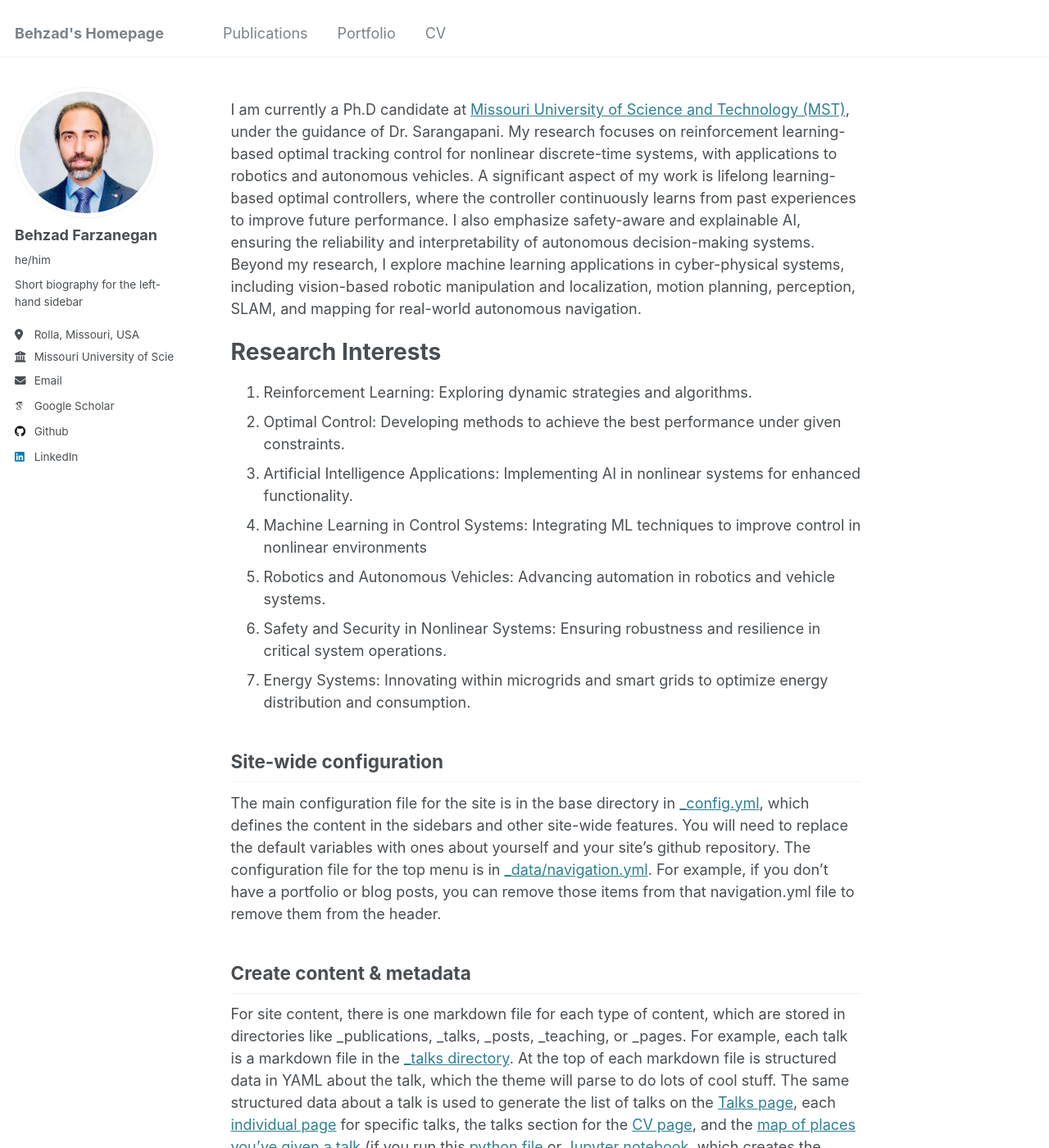
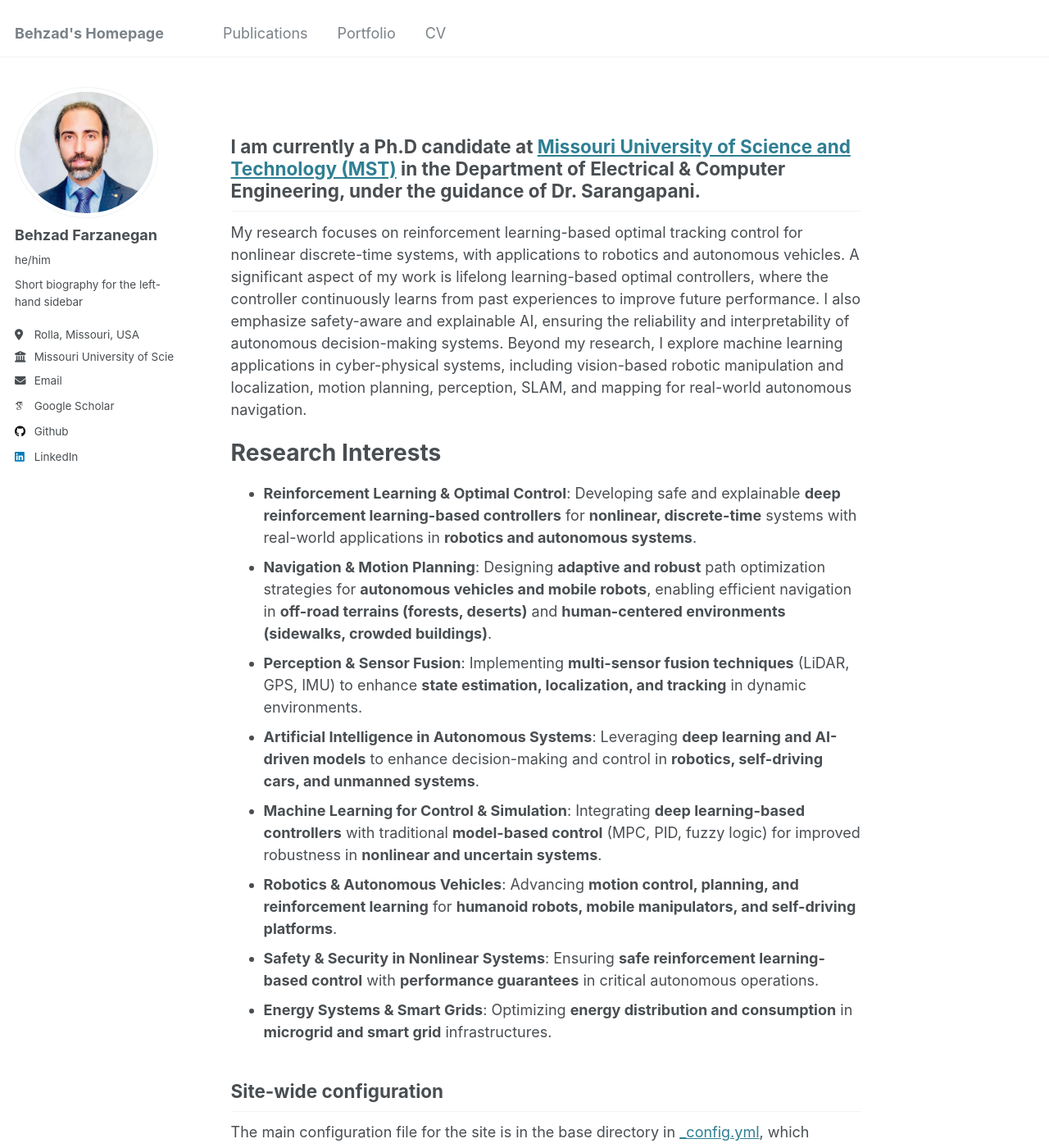
Before and after one commit to behzadfarzanegan/behzadfarzanegan.github.io, a Jekyll site: the page built from _pages/about.md, in a window 1280 px wide and 1400 px high. Shown: the whole window at 82% size. Built offline with Jekyll 4.4.1, drawn with Linux system fonts in a browser that asks for light colours; some web fonts are replaced.

Commit message:
Update about.md

```diff
--- a/_pages/about.md
+++ b/_pages/about.md
@@ -7,17 +7,23 @@ redirect_from:
   - /about.html
 ---
 
-I am currently a Ph.D candidate at [Missouri University of Science and Technology (MST)](https://www.mst.edu/), under the guidance of Dr. Sarangapani. My research focuses on reinforcement learning-based optimal tracking control for nonlinear discrete-time systems, with applications to robotics and autonomous vehicles. A significant aspect of my work is lifelong learning-based optimal controllers, where the controller continuously learns from past experiences to improve future performance. I also emphasize safety-aware and explainable AI, ensuring the reliability and interpretability of autonomous decision-making systems. Beyond my research, I explore machine learning applications in cyber-physical systems, including vision-based robotic manipulation and localization, motion planning, perception, SLAM, and mapping for real-world autonomous navigation.
+I am currently a Ph.D candidate at [Missouri University of Science and Technology (MST)](https://www.mst.edu/)  in the Department of Electrical & Computer Engineering, under the guidance of Dr. Sarangapani.
+------
+My research focuses on reinforcement learning-based optimal tracking control for nonlinear discrete-time systems, with applications to robotics and autonomous vehicles. A significant aspect of my work is lifelong learning-based optimal controllers, where the controller continuously learns from past experiences to improve future performance. I also emphasize safety-aware and explainable AI, ensuring the reliability and interpretability of autonomous decision-making systems. Beyond my research, I explore machine learning applications in cyber-physical systems, including vision-based robotic manipulation and localization, motion planning, perception, SLAM, and mapping for real-world autonomous navigation.
 
 Research Interests
 ======
-1. Reinforcement Learning: Exploring dynamic strategies and algorithms.
-1. Optimal Control: Developing methods to achieve the best performance under given constraints.
-1. Artificial Intelligence Applications: Implementing AI in nonlinear systems for enhanced functionality.
-1. Machine Learning in Control Systems: Integrating ML techniques to improve control in nonlinear environments
-1. Robotics and Autonomous Vehicles: Advancing automation in robotics and vehicle systems.
-1. Safety and Security in Nonlinear Systems: Ensuring robustness and resilience in critical system operations.
-1. Energy Systems: Innovating within microgrids and smart grids to optimize energy distribution and consumption.
+- **Reinforcement Learning & Optimal Control**: Developing safe and explainable **deep reinforcement learning-based controllers** for **nonlinear, discrete-time** systems with real-world applications in **robotics and autonomous systems**.
+- **Navigation & Motion Planning**: Designing **adaptive and robust** path optimization strategies for **autonomous vehicles and mobile robots**, enabling efficient navigation in **off-road terrains (forests, deserts)** and **human-centered environments (sidewalks, crowded buildings)**.
+- **Perception & Sensor Fusion**: Implementing **multi-sensor fusion techniques** (LiDAR, GPS, IMU) to enhance **state estimation, localization, and tracking** in dynamic environments.
+- **Artificial Intelligence in Autonomous Systems**: Leveraging **deep learning and AI-driven models** to enhance decision-making and control in **robotics, self-driving cars, and unmanned systems**.
+- **Machine Learning for Control & Simulation**: Integrating **deep learning-based controllers** with traditional **model-based control** (MPC, PID, fuzzy logic) for improved robustness in **nonlinear and uncertain systems**.
+- **Robotics & Autonomous Vehicles**: Advancing **motion control, planning, and reinforcement learning** for **humanoid robots, mobile manipulators, and self-driving platforms**.
+- **Safety & Security in Nonlinear Systems**: Ensuring **safe reinforcement learning-based control** with **performance guarantees** in critical autonomous operations.
+- **Energy Systems & Smart Grids**: Optimizing **energy distribution and consumption** in **microgrid and smart grid** infrastructures.
+
+
+
 
 Site-wide configuration
 ------
```
